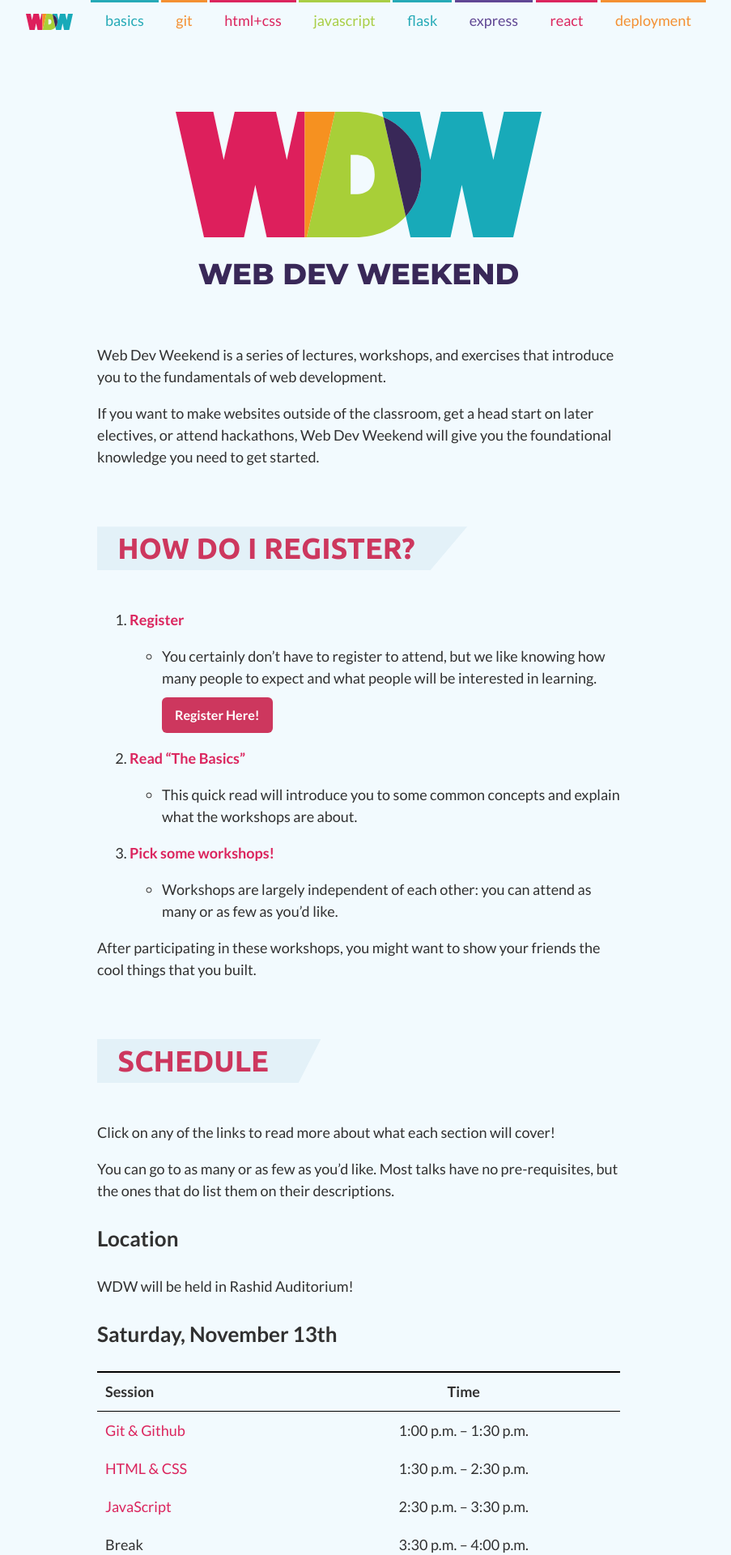
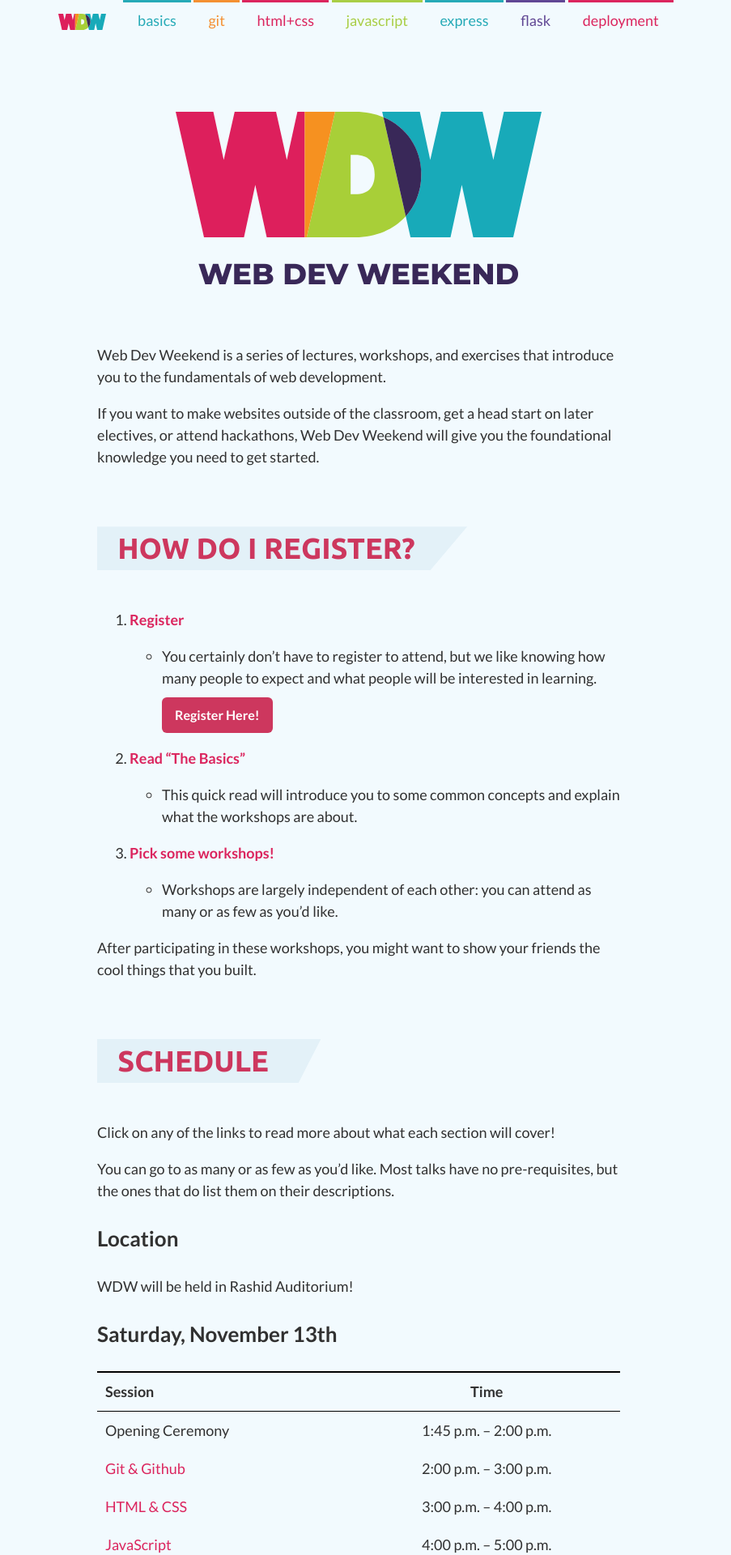
Before and after one commit to ScottyLabs/wdw, a Jekyll site: the page built from index.md, in a window 1280 px wide. Shown: the top 1920 px of the page at 81% size, without its empty margins (197-1100 px from the left). Built offline with Jekyll 4.4.1, drawn with Linux system fonts in a browser that asks for light colours; nearby versions of some CDN libraries; some of the changed text lies outside the part shown.

Commit message:
Update schedule and header

```diff
--- a/_config.yml
+++ b/_config.yml
@@ -30,7 +30,6 @@ wdw_pages:
   - git
   - html+css
   - javascript
+  - express
   - flask
-  - express
-  - react
   - deployment
--- a/index.md
+++ b/index.md
@@ -48,24 +48,18 @@ WDW will be held in Rashid Auditorium!
 
 | Session                                                      | Time                   |
 |--------------------------------------------------------------|:----------------------:|
-| [Git & Github](git/)                                         | 1:00 p.m. -- 1:30 p.m. |
-| [HTML & CSS](html+css/)                                      | 1:30 p.m. -- 2:30 p.m. |
-| [JavaScript](javascript/)                                    | 2:30 p.m. -- 3:30 p.m. |
-| Break                                                        | 3:30 p.m. -- 4:00 p.m. |
-| [Flask](flask/)                                              | 4:00 p.m. -- 5:00 p.m. |
-| Office Hours                                                 | 5:00 p.m. -- 5:30 p.m. |
+| Opening Ceremony                                             | 1:45 p.m. -- 2:00 p.m. |
+| [Git & Github](git/)                                         | 2:00 p.m. -- 3:00 p.m. |
+| [HTML & CSS](html+css/)                                      | 3:00 p.m. -- 4:00 p.m. |
+| [JavaScript](javascript/)                                    | 4:00 p.m. -- 5:00 p.m. |
 
 ### Sunday, November 14th
 
 | Session                                                      | Time                   |
 |--------------------------------------------------------------|:----------------------:|
-| Office Hours                                                 | 1:00 p.m. -- 1:30 p.m. |
-| [Express](express/)                                          | 1:30 p.m. -- 2:30 p.m. |
-| [React](react/)                                              | 2:30 p.m. -- 3:30 p.m. |
-| Break                                                        | 3:30 p.m. -- 4:00 p.m. |
-| [Deployment](deployment/)                                    | 4:00 p.m. -- 4:30 p.m. |
-| Office Hours                                                 | 4:40 p.m. -- 5:30 p.m. |
-| [Submission](https://forms.gle/Fu1hVT7Sg2VVJXkVA)            | 5:00 p.m. -- 5:30 p.m. |
+| [Express](express/)                                          | 2:00 p.m. -- 3:00 p.m. |
+| [Flask](flask/)                                              | 3:00 p.m. -- 4:00 p.m. |
+| [Deployment](deployment/)                                    | 4:00 p.m. -- 5:00 p.m. |
 
 
 
```
